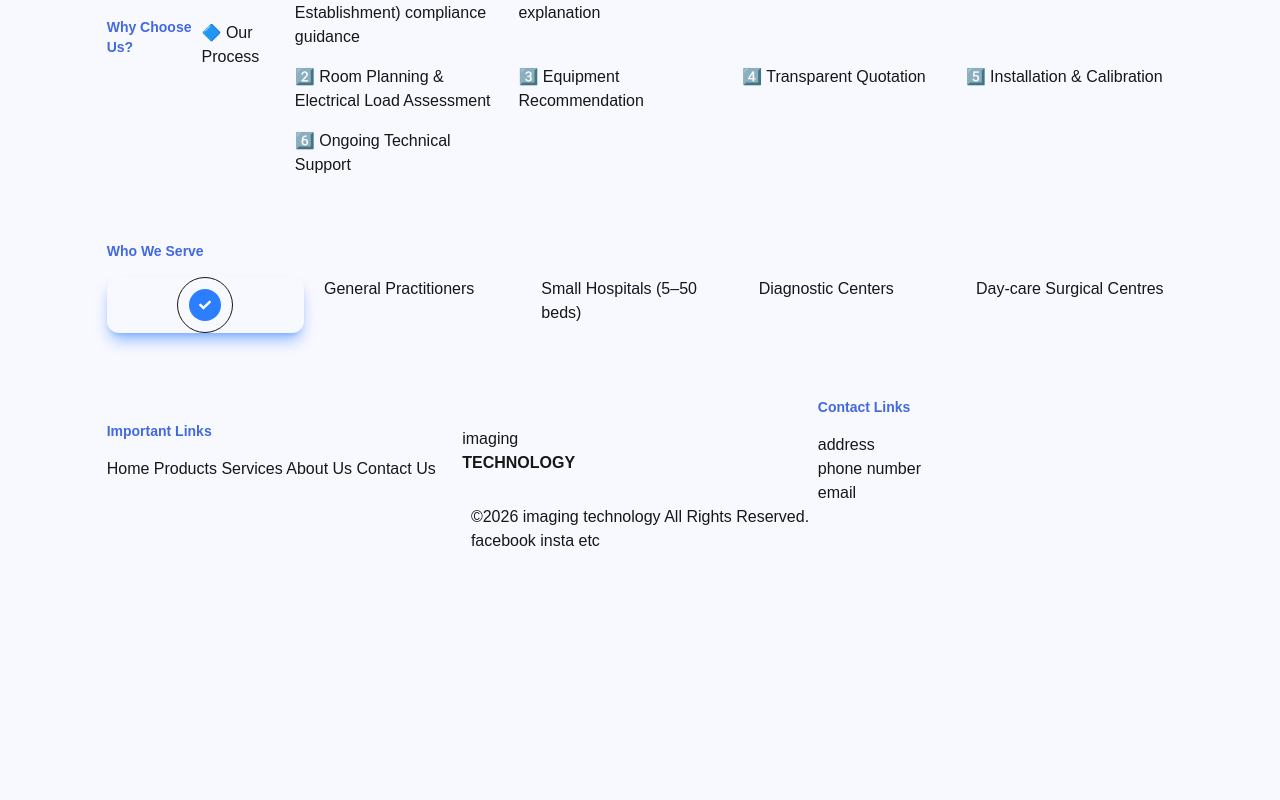
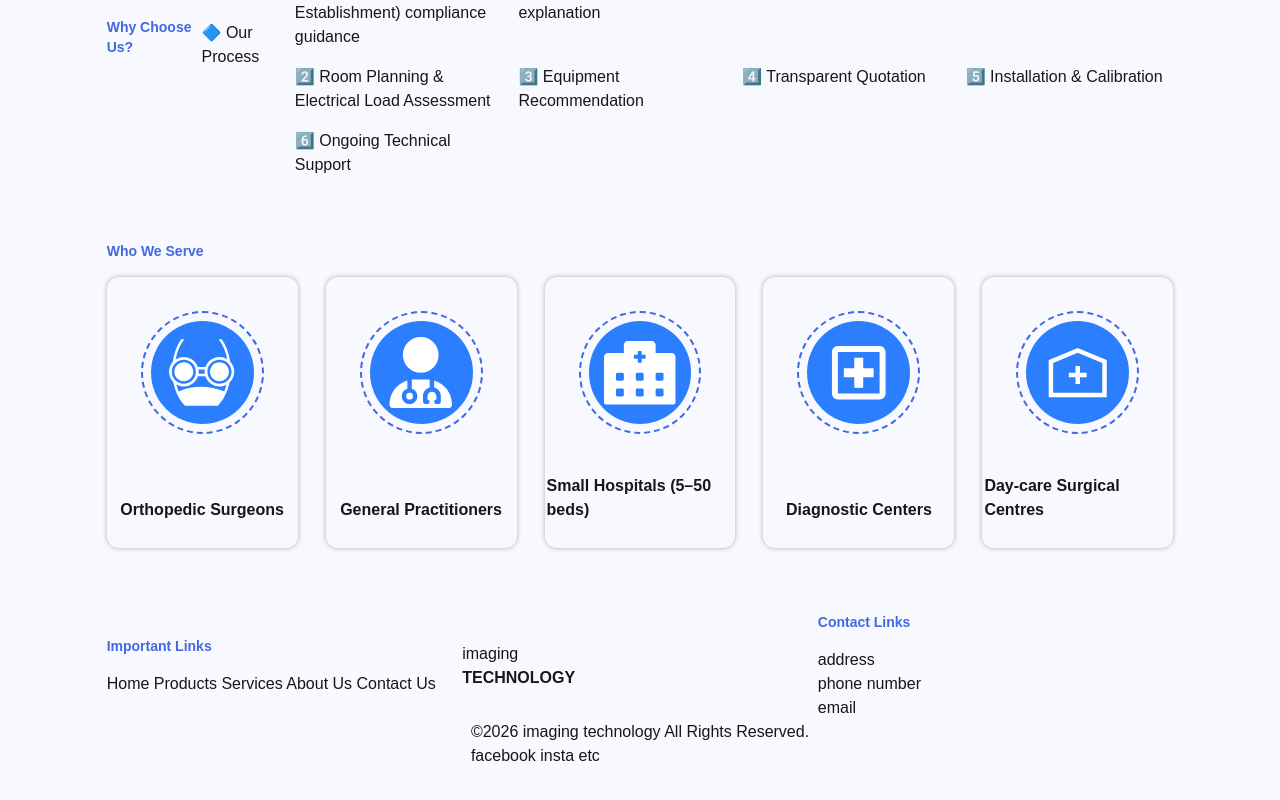
Before and after one commit to rincemathew/Imaging-Technologies, a Next.js app: page / in a window 1280 px wide. Shown: the part 1372-2172 px from the top of the page. Before the commit the page ends 1957 px from the top, so only its background shows below. Built offline with nearby package versions, Linux system fonts and the light colour scheme.

Commit message:
who we serve

```diff
--- a/src/components/main_content.tsx
+++ b/src/components/main_content.tsx
@@ -1,6 +1,15 @@
 import React from 'react'
 import Image from "next/image";
-import { FaCheck } from "react-icons/fa";
+import { FaUserDoctor } from "react-icons/fa6";
+import { LiaHospitalAltSolid } from "react-icons/lia";
+import { MdOutlineLocalHospital } from "react-icons/md";
+import { FaHospitalAlt } from "react-icons/fa";
+import { GiDoctorFace } from "react-icons/gi";
+
+
+
+
+
 
 
 export default function MainContent() {
@@ -86,19 +95,62 @@ export default function MainContent() {
         <div className='flex items-center w-5/6 justify-between py-8'>
           <div className='flex flex-col w-full'>
             <h1 className='text-(--main-color) text-sm font-bold mb-4'>Who We Serve </h1>
-            <div className='grid grid-cols-5 gap-5 w-full'>
-              <div className="w-full shadow-lg rounded-xl shadow-blue-500/50 flex items-center justify-center">
-                <div className="w-14 h-14 border rounded-full flex items-center justify-center">
-                  <div className="w-8 h-8 rounded-full bg-blue-500 flex items-center justify-center">
-                    <FaCheck className="text-white text-xs" />
+            <div className='grid grid-cols-5 gap-7 w-full'>
+              <div className="group w-full border-2 border-transparent shadow-[0_0_5px_0_rgba(0,0,0,0.3)] rounded-xl flex flex-col items-center justify-center hover:text-(--main-color) hover:border-(--main-color) hover:border-2 transition-all duration-500 ease-in-out">
+                <div className="w-full h-full p-8">
+                  <div className="w-full aspect-square rounded-full border-2 border-(--main-color) border-dashed flex items-center justify-center">
+                    <div className="w-full aspect-square m-2 rounded-full bg-blue-500 flex items-center justify-center">
+                      <GiDoctorFace className="text-white w-[85%] h-[85%] p-2 transition-transform duration-500 ease-in-out group-hover:scale-110" />
+                    </div>
                   </div>
                 </div>
+                <h2 className='font-bold pt-2 pb-6'>Orthopedic Surgeons</h2>
+              </div>
+              <div className="group w-full border-2 border-transparent shadow-[0_0_5px_0_rgba(0,0,0,0.3)] rounded-xl flex flex-col items-center justify-center hover:text-(--main-color) hover:border-(--main-color) hover:border-2 transition-all duration-300">
+                <div className="w-full h-full p-8">
+                  <div className="w-full aspect-square rounded-full border-2 border-(--main-color) border-dashed flex items-center justify-center">
+                    <div className="w-full aspect-square m-2 rounded-full bg-blue-500 flex items-center justify-center">
+                      <FaUserDoctor className="text-white w-[85%] h-[85%] p-2 transition-transform duration-500 ease-in-out group-hover:scale-110" />
+                    </div>
+                  </div>
+                </div>
+                <h2 className='font-bold pt-2 pb-6'>General Practitioners</h2>
+              </div>
+              <div className="group w-full border-2 border-transparent shadow-[0_0_5px_0_rgba(0,0,0,0.3)] rounded-xl flex flex-col items-center justify-center hover:text-(--main-color) hover:border-(--main-color) hover:border-2 transition-all duration-300">
+                <div className="w-full h-full p-8">
+                  <div className="w-full aspect-square rounded-full border-2 border-(--main-color) border-dashed flex items-center justify-center">
+                    <div className="w-full aspect-square m-2 rounded-full bg-blue-500 flex items-center justify-center">
+                      <FaHospitalAlt className="text-white w-[85%] h-[85%] p-2 transition-transform duration-500 ease-in-out group-hover:scale-110" />
+                    </div>
+                  </div>
+                </div>
+                <h2 className='font-bold pt-2 pb-6'>Small Hospitals (5–50 beds)</h2>
+              </div>
+              <div className="group w-full border-2 border-transparent shadow-[0_0_5px_0_rgba(0,0,0,0.3)] rounded-xl flex flex-col items-center justify-center hover:text-(--main-color) hover:border-(--main-color) hover:border-2 transition-all duration-300">
+                <div className="w-full h-full p-8">
+                  <div className="w-full aspect-square rounded-full border-2 border-(--main-color) border-dashed flex items-center justify-center">
+                    <div className="w-full aspect-square m-2 rounded-full bg-blue-500 flex items-center justify-center">
+                      <MdOutlineLocalHospital className="text-white w-[85%] h-[85%] p-2 transition-transform duration-500 ease-in-out group-hover:scale-110" />
+                    </div>
+                  </div>
+                </div>
+                <h2 className='font-bold pt-2 pb-6'>Diagnostic Centers</h2>
+              </div>
+              <div className="group w-full border-2 border-transparent shadow-[0_0_5px_0_rgba(0,0,0,0.3)] rounded-xl flex flex-col items-center justify-center hover:text-(--main-color) hover:border-(--main-color) hover:border-2 transition-all duration-300">
+                <div className="w-full h-full p-8">
+                  <div className="w-full aspect-square rounded-full border-2 border-(--main-color) border-dashed flex items-center justify-center">
+                    <div className="w-full aspect-square m-2 rounded-full bg-blue-500 flex items-center justify-center">
+                      <LiaHospitalAltSolid className="text-white w-[85%] h-[85%] p-2 transition-transform duration-500 ease-in-out group-hover:scale-110" />
+                    </div>
+                  </div>
+                </div>
+                <h2 className='font-bold pt-2 pb-6'>Day-care Surgical Centres</h2>
               </div>
               {/* <div>Orthopedic Surgeons</div> */}
-              <div>General Practitioners</div>
-              <div>Small Hospitals (5–50 beds)</div>
-              <div>Diagnostic Centers</div>
-              <div>Day-care Surgical Centres</div>
+              {/* <div>General Practitioners</div> */}
+              {/* <div>Small Hospitals (5–50 beds)</div> */}
+              {/* <div>Diagnostic Centers</div> */}
+              {/* <div>Day-care Surgical Centres</div> */}
             </div>
           </div>
         </div>
```
